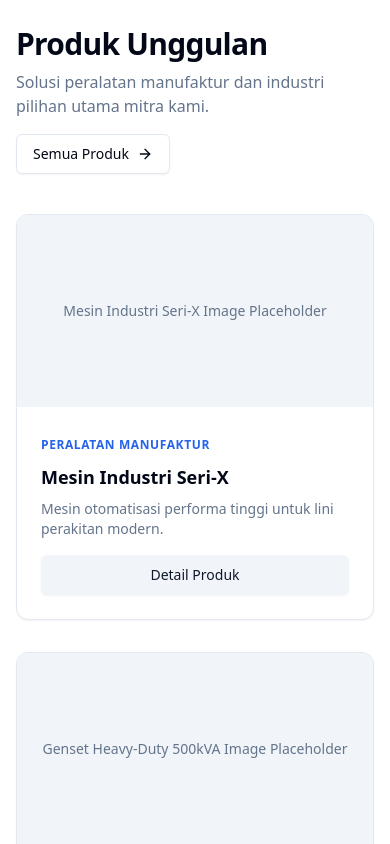
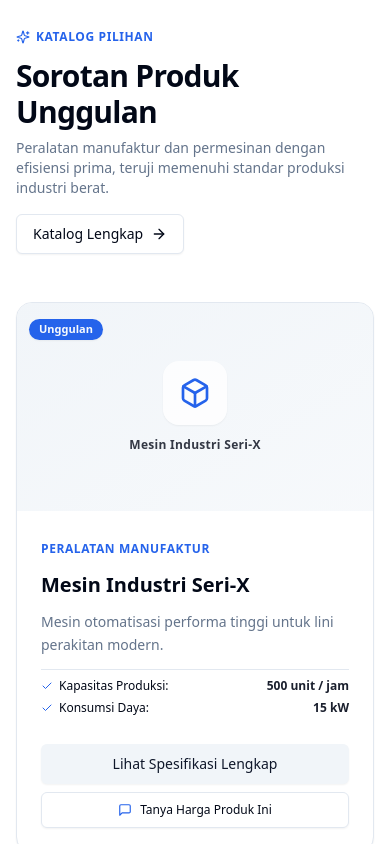
Before and after one commit to Snouzen/daswel-comp, a Next.js app: page / in a window 390 px wide. Shown: the part 4480-5324 px from the top of the page. Built offline with nearby package versions, Linux system fonts and the light colour scheme.

Commit message:
feat: build featured products section with cards and specs

```diff
--- a/app/page.tsx
+++ b/app/page.tsx
@@ -14,9 +14,9 @@ import {
 
 import { HeroSection } from "@/components/home/hero-section";
 import { AboutAndFeaturesSection } from "@/components/home/about-and-features-section";
+import { FeaturedProductsSection } from "@/components/home/featured-products-section";
 
 export default function HomePage() {
-  const featuredProducts = productsData.filter((p) => p.featured);
   const latestNews = newsData.slice(0, 2);
 
   return (
@@ -28,50 +28,7 @@ export default function HomePage() {
       <AboutAndFeaturesSection />
 
       {/* Sorotan Produk */}
-      <section className="container mx-auto max-w-7xl px-4 sm:px-6 lg:px-8">
-        <div className="flex flex-col sm:flex-row justify-between items-start sm:items-end mb-10 gap-4">
-          <div className="space-y-2">
-            <h2 className="text-3xl font-bold tracking-tight text-foreground">
-              Produk Unggulan
-            </h2>
-            <p className="text-muted-foreground">
-              Solusi peralatan manufaktur dan industri pilihan utama mitra kami.
-            </p>
-          </div>
-          <Button asChild variant="outline">
-            <Link href="/products" className="gap-2">
-              Semua Produk <ArrowRight className="h-4 w-4" />
-            </Link>
-          </Button>
-        </div>
-
-        <div className="grid grid-cols-1 md:grid-cols-3 gap-8">
-          {featuredProducts.map((product) => (
-            <div
-              key={product.id}
-              className="flex flex-col rounded-xl border bg-card overflow-hidden shadow-sm hover:shadow-md transition-shadow"
-            >
-              <div className="h-48 bg-muted flex items-center justify-center text-muted-foreground text-sm font-medium">
-                {product.name} Image Placeholder
-              </div>
-              <div className="p-6 flex-1 flex flex-col justify-between space-y-4">
-                <div className="space-y-2">
-                  <span className="text-xs font-semibold text-primary uppercase tracking-wider">
-                    {product.category}
-                  </span>
-                  <h3 className="font-semibold text-lg text-foreground">{product.name}</h3>
-                  <p className="text-sm text-muted-foreground line-clamp-2">
-                    {product.shortDescription}
-                  </p>
-                </div>
-                <Button asChild variant="secondary" className="w-full">
-                  <Link href={`/products`}>Detail Produk</Link>
-                </Button>
-              </div>
-            </div>
-          ))}
-        </div>
-      </section>
+      <FeaturedProductsSection />
 
       {/* Kabar Terbaru */}
       <section className="container mx-auto max-w-7xl px-4 sm:px-6 lg:px-8">
--- /dev/null
+++ b/components/home/featured-products-section.tsx
@@ -0,0 +1,116 @@
+"use client";
+
+import Link from "next/link";
+import { motion } from "framer-motion";
+import { productsData } from "@/data/products";
+import { companyData } from "@/data/company";
+import { Button } from "@/components/ui/button";
+import { ArrowRight, MessageSquare, Check, Sparkles, Box } from "lucide-react";
+
+export function FeaturedProductsSection() {
+  const featuredProducts = productsData.filter((p) => p.featured);
+
+  return (
+    <section className="container mx-auto max-w-7xl px-4 sm:px-6 lg:px-8">
+      {/* Section Header */}
+      <div className="flex flex-col sm:flex-row justify-between items-start sm:items-end mb-12 gap-4">
+        <div className="space-y-2">
+          <div className="inline-flex items-center gap-1.5 text-xs font-bold uppercase tracking-wider text-primary">
+            <Sparkles className="h-3.5 w-3.5" />
+            <span>Katalog Pilihan</span>
+          </div>
+          <h2 className="text-3xl sm:text-4xl font-bold tracking-tight text-foreground">
+            Sorotan Produk Unggulan
+          </h2>
+          <p className="text-muted-foreground text-sm sm:text-base max-w-2xl">
+            Peralatan manufaktur dan permesinan dengan efisiensi prima, teruji memenuhi standar produksi industri berat.
+          </p>
+        </div>
+        <Button asChild variant="outline" className="gap-2 shrink-0">
+          <Link href="/products">
+            Katalog Lengkap <ArrowRight className="h-4 w-4" />
+          </Link>
+        </Button>
+      </div>
+
+      {/* Products Grid */}
+      <div className="grid grid-cols-1 md:grid-cols-2 lg:grid-cols-3 gap-8">
+        {featuredProducts.map((product, idx) => {
+          const specEntries = Object.entries(product.specifications).slice(0, 2);
+          const productWaUrl = `https://wa.me/6281234567890?text=${encodeURIComponent(
+            `Halo ${companyData.name}, saya ingin konsultasi dan meminta penawaran harga untuk ${product.name}.`
+          )}`;
+
+          return (
+            <motion.div
+              key={product.id}
+              initial={{ opacity: 0, y: 20 }}
+              whileInView={{ opacity: 1, y: 0 }}
+              viewport={{ once: true }}
+              transition={{ duration: 0.4, delay: idx * 0.1 }}
+              className="flex flex-col rounded-2xl border bg-card overflow-hidden shadow-sm hover:shadow-lg transition-all hover:border-primary/40 group"
+            >
+              {/* Image / Graphic Area */}
+              <div className="relative h-52 bg-gradient-to-br from-muted to-muted/60 flex flex-col items-center justify-center p-6 text-center overflow-hidden">
+                <div className="absolute top-3 left-3">
+                  <span className="inline-flex items-center gap-1 rounded-full bg-primary px-2.5 py-0.5 text-[11px] font-semibold text-primary-foreground shadow-sm">
+                    Unggulan
+                  </span>
+                </div>
+                <div className="flex h-16 w-16 items-center justify-center rounded-2xl bg-background/80 text-primary shadow-sm group-hover:scale-110 transition-transform">
+                  <Box className="h-8 w-8" />
+                </div>
+                <span className="mt-3 text-xs font-semibold text-foreground/80 tracking-wide">
+                  {product.name}
+                </span>
+              </div>
+
+              {/* Content */}
+              <div className="p-6 flex-1 flex flex-col justify-between space-y-5">
+                <div className="space-y-3">
+                  <span className="text-xs font-bold text-primary uppercase tracking-wider">
+                    {product.category}
+                  </span>
+                  <h3 className="font-bold text-xl text-foreground group-hover:text-primary transition-colors">
+                    {product.name}
+                  </h3>
+                  <p className="text-sm text-muted-foreground line-clamp-2 leading-relaxed">
+                    {product.shortDescription}
+                  </p>
+
+                  {/* Spesifikasi Kunci */}
+                  <div className="pt-2 border-t space-y-1.5 text-xs text-muted-foreground">
+                    {specEntries.map(([key, value]) => (
+                      <div key={key} className="flex items-center justify-between">
+                        <span className="flex items-center gap-1.5 font-medium text-foreground">
+                          <Check className="h-3 w-3 text-primary" />
+                          {key}:
+                        </span>
+                        <span className="font-semibold text-foreground/90">{value}</span>
+                      </div>
+                    ))}
+                  </div>
+                </div>
+
+                {/* Actions */}
+                <div className="space-y-2 pt-2">
+                  <Button asChild variant="secondary" className="w-full font-medium">
+                    <Link href={`/products`}>
+                      Lihat Spesifikasi Lengkap
+                    </Link>
+                  </Button>
+                  <Button asChild variant="outline" size="sm" className="w-full gap-2 text-xs">
+                    <a href={productWaUrl} target="_blank" rel="noopener noreferrer">
+                      <MessageSquare className="h-3.5 w-3.5 text-primary" />
+                      Tanya Harga Produk Ini
+                    </a>
+                  </Button>
+                </div>
+              </div>
+            </motion.div>
+          );
+        })}
+      </div>
+    </section>
+  );
+}
```
